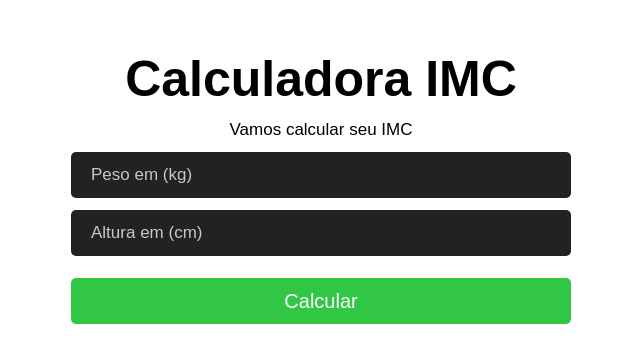
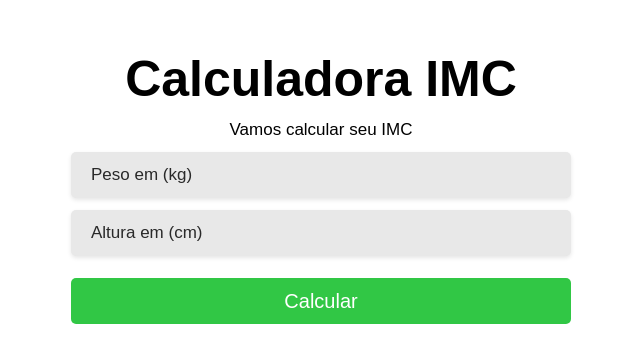
Before and after one commit to Luizh3nr1que/calcular-imc-react, a React (Create React App) app: page / in a window 1280 px wide. Shown: the part 203-566 px from the top of the page, without its empty margins (319-959 px from the left). Built offline with nearby package versions, Linux system fonts and the light colour scheme.

Commit message:
Signed-off-by: luizh3nrique <luizh3nrique00@gmail.com>

```diff
--- a/src/App.css
+++ b/src/App.css
@@ -23,25 +23,73 @@ span {
     display: flex;
     flex-direction: column;
     align-items: center;
+
+}
+
+.area-inputs {
+    width: 500px;
+    position: relative;
+
 }
 
 .area-input input {
     width: 100%;
     margin-bottom: 12px;
     height: 46px;
-    background-color: rgb(34, 34, 34);
+    background-color: rgb(232, 232, 232);
     border: 0;
     outline: none;
     border-radius: 5px;
     padding: 0 20px 0 20px;
     font-size: 17px;
-    color: rgb(212, 212, 212);
+    color: rgb(41, 41, 41);
+    font-weight: 500;
+    box-shadow: 0 2px 4px rgba(0, 0, 0, 0.1);
+
+    transition-duration: .2s;
 }
 
 .area-input input::placeholder {
-    color: rgb(199, 199, 199);
+    color: rgb(41, 41, 41);
     font-size: 17px;
+    font-weight: 500;
 }
+
+
+input:focus {
+    animation: input-focus 0.3s ease;
+}
+
+
+.highlight {
+    position: absolute;
+    bottom: 10px;
+    left: 0;
+    width: 0;
+    height: 2px;
+    background-color: #00ff19;
+    transition: width 0.3s ease;
+}
+
+input:focus+.highlight {
+    width: 100%;
+}
+
+@keyframes input-focus {
+    from {
+        transform: scale(1);
+        box-shadow: 0 0 0 rgba(0, 0, 0, 0.1);
+    }
+
+    to {
+        transform: scale(1.02);
+        box-shadow: 0 4px 8px rgba(0, 0, 0, 0.1);
+    }
+}
+
+
+
+
 
 .btnCalcular {
     width: 100%;
@@ -78,19 +126,19 @@ span {
 h2 {
     text-align: center;
     font-size: 17px;
-    background-color: rgba(40, 40, 40, 0.987);
+    background-color: rgb(232, 232, 232);
     padding: 10px;
     width: 100%;
     border-radius: 5px;
-    color: #fff;
+    color: #383838;
 }
 
 .clearBtn {
     width: 40px;
     height: 40px;
     background-color: transparent;
-    color: rgb(255, 68, 68);
-    border: 1px solid rgb(255, 68, 68);
+    color: rgb(47, 47, 47);
+    border: 1px solid transparent;
     border-radius: 5px;
     display: flex;
     align-items: center;
@@ -100,8 +148,8 @@ h2 {
 }
 
 .clearBtn:hover {
-    color: white;
-    background-color: rgb(255, 68, 68);
+    color: rgb(255, 68, 68);
+    background-color: transparent;
 }
 
 @keyframes animation {
--- a/src/App.js
+++ b/src/App.js
@@ -52,6 +52,7 @@ export default function App() {
             <span>Vamos calcular seu IMC</span>
 
             <div className="area-input">
+                <div className='area-inputs'>
                     <input
                         className='peso'
                         type="number"
@@ -59,7 +60,10 @@ export default function App() {
                         value={peso}
                         onChange={(e) => setPeso(e.target.value)}
                     />
+                    <div className="highlight"></div>
+                </div>
 
+                <div className='area-inputs'>
                     <input
                         className='altura'
                         type="number"
@@ -68,6 +72,8 @@ export default function App() {
                         onChange={(e) => setAltura(e.target.value)}
                         onKeyDown={handleKeyDown}
                     />
+                    <div className="highlight"></div>
+                </div>
 
                 <button className='btnCalcular' onClick={calcularImc}>
                     Calcular
```
Lines whose indentation alone changed are shown as unchanged.
